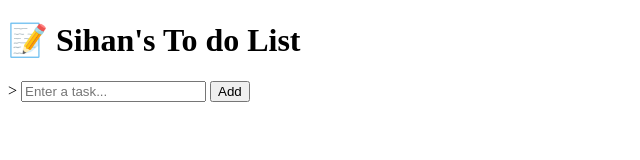
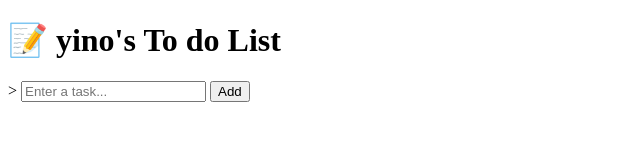
Before and after one commit to yino-Wang/todo_weather, a plain HTML site: page index.html in a window 1280 px wide. Shown: the whole page, without its empty margins (0-640 px from the left). Drawn offline with Linux system fonts and the light colour scheme.

Commit message:
Update index.html

```diff
--- a/index.html
+++ b/index.html
@@ -40,7 +40,7 @@
 
 </head>
 <body>
-    <h1>📝 Sihan's To do List </h1>>
+    <h1>📝 yino's To do List </h1>>
     <input type="text" id="input" placeholder="Enter a task...">
     <button type="button" id="addbtn">Add</button>
     <ul id="todo"></ul>
```
